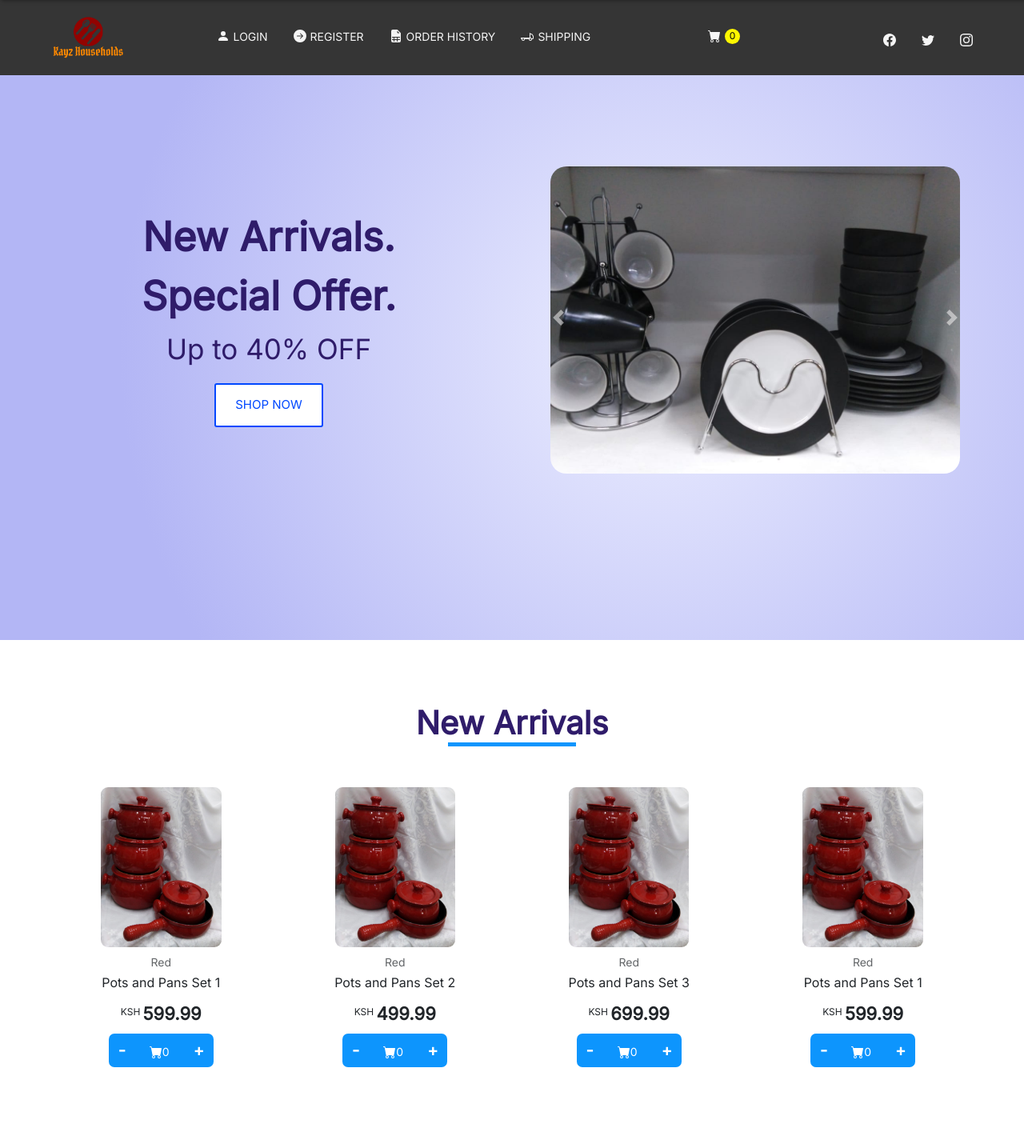
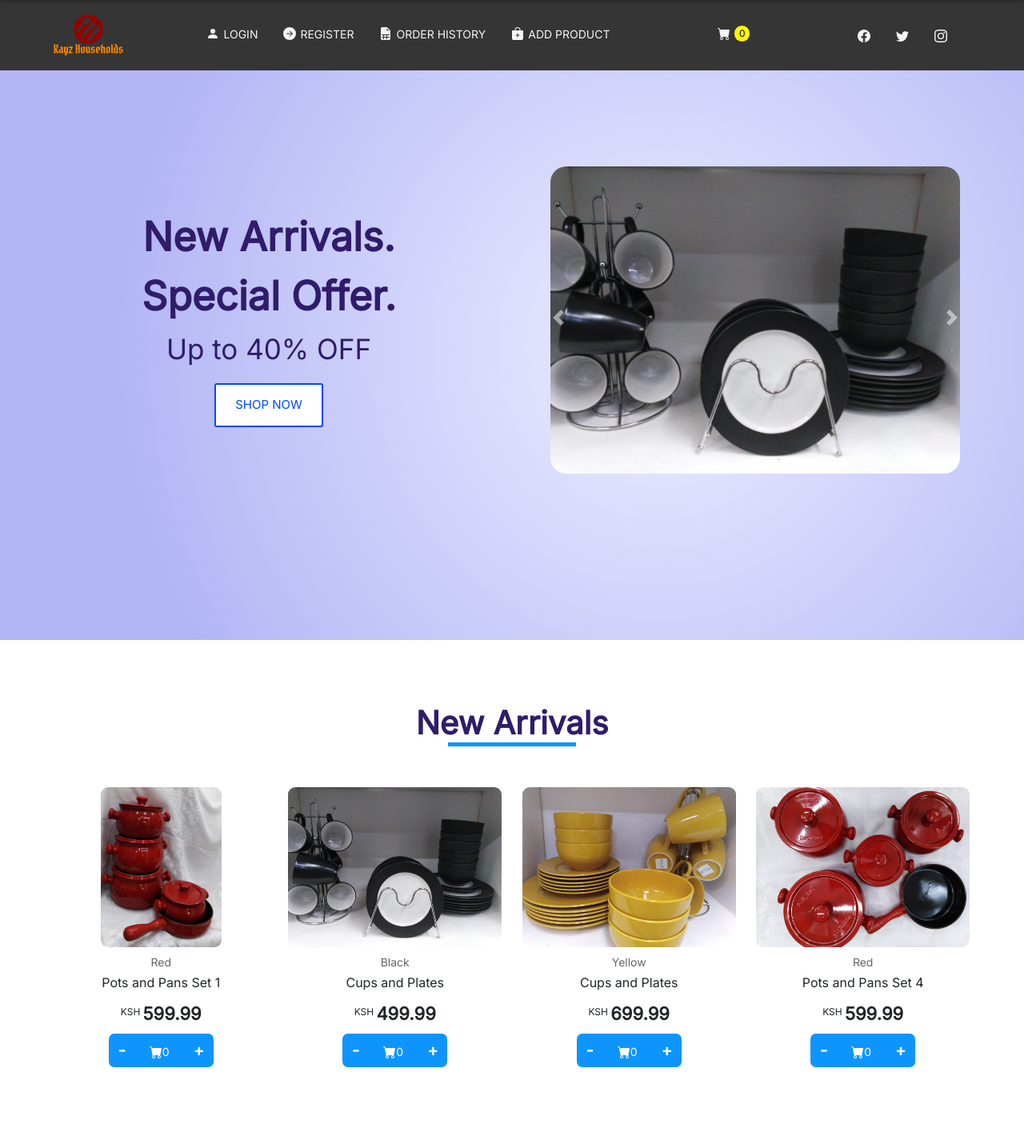
Before and after one commit to chaoocharles/kayz-households, a React (Create React App) app: page / in a window 1280 px wide. Shown: the top 1425 px of the page at 80% size. Built offline with nearby package versions, Linux system fonts and the light colour scheme.

Commit message:
navbar anime

```diff
--- a/package.json
+++ b/package.json
@@ -13,6 +13,7 @@
     "mdbreact": "^5.0.1",
     "react": "^17.0.1",
     "react-dom": "^17.0.1",
+    "react-file-base64": "^1.0.3",
     "react-redux": "^7.2.2",
     "react-router-dom": "^5.2.0",
     "react-scripts": "4.0.3",
--- a/src/App.js
+++ b/src/App.js
@@ -10,6 +10,7 @@ import { ToastContainer } from "react-toastify";
 import "react-toastify/dist/ReactToastify.css";
 import Login from "./components/auth/Login";
 import Register from "./components/auth/Register";
+import AddProduct from "./components/products/AddProduct";
 
 function App() {
   return (
@@ -18,6 +19,7 @@ function App() {
         <ToastContainer />
         <NavBar />
         <Switch>
+          <Route path="/addproduct" component={AddProduct} />
           <Route path="/login" component={Login} />
           <Route path="/register" component={Register} />
           <Route path="/cart" component={CartContainer} />
--- a/src/components/layout/navBar/NavBar.css
+++ b/src/components/layout/navBar/NavBar.css
@@ -2,7 +2,7 @@ nav {
   /* background: rgb(185, 1, 1); */
   background: rgb(53, 53, 53);
   width: 100vw;
-  padding: 1.2rem 4rem;
+  padding: 1rem 4rem;
   display: flex !important;
   align-items: center;
   justify-content: space-between;
@@ -11,17 +11,43 @@ nav {
   z-index: 98;
 }
 .nav-links a,
-.cart a {
+.cart a,
+.social-links a {
   text-decoration: none;
   margin-right: 2rem;
   color: rgb(245, 245, 245);
   font-size: 14px;
   display: inline-block;
   text-transform: uppercase;
+  position: relative;
+  padding-bottom: 4px;
 }
 .nav-links a:hover,
-.cart a:hover {
+.cart a:hover,
+.social-links a:hover {
   color: rgb(220, 220, 220);
+  text-decoration: none;
+}
+
+.nav-links a:before,
+.cart a::before, .social-links a::before {
+  content: "";
+  background-color: white;
+  width: 100%;
+  height: 4px;
+  position: absolute;
+  left: 0;
+  bottom: 0;
+  transition: transform 0.25s cubic-bezier(0, 0.5, 0.5, 1),
+    -webkit-transform 0.25s cubic-bezier(0, 0.5, 0.5, 1),
+    -o-transform 0.25s cubic-bezier(0, 0.5, 0.5, 1);
+  transform: scaleX(0);
+  transform-origin: 100% 0;
+}
+.nav-links a:hover:before,
+.cart a:hover::before, .social-links a:hover::before {
+  transform: scaleX(1);
+  transform-origin: 0 100%;
 }
 .center-items-v {
   display: flex;
@@ -30,15 +56,6 @@ nav {
 .nav-links svg,
 .cart svg {
   margin-right: 5px;
-}
-.social-links a {
-  color: rgb(245, 245, 245);
-  text-decoration: none;
-  font-size: 13px;
-  margin-left: 2rem;
-}
-.social-links a:hover {
-  color: rgb(220, 220, 220);
 }
 .cart-quantity {
   font-size: 12px;
@@ -53,7 +70,7 @@ nav {
   border: none;
   outline: none;
 }
-.logo img{
+.logo img {
   height: 3.5rem;
   width: auto;
 }
@@ -71,7 +88,7 @@ nav {
   }
 }
 @media (max-width: 480px) {
-  .logo img{
+  .logo img {
     height: 2.5rem;
   }
 }
--- a/src/components/layout/navBar/NavLinks.jsx
+++ b/src/components/layout/navBar/NavLinks.jsx
@@ -50,21 +50,24 @@ const NavLinks = () => {
           <span>Order History</span>
         </span>
       </a>
-      <a href="#">
+      <Link to="/addproduct">
         <span className="center-items-v">
           <svg
             xmlns="http://www.w3.org/2000/svg"
             width="16"
             height="16"
             fill="currentColor"
-            className="bi bi-truck-flatbed"
+            className="bi bi-bag-plus-fill"
             viewBox="0 0 16 16"
           >
-            <path d="M11.5 4a.5.5 0 0 1 .5.5V5h1.02a1.5 1.5 0 0 1 1.17.563l1.481 1.85a1.5 1.5 0 0 1 .329.938V10.5a1.5 1.5 0 0 1-1.5 1.5H14a2 2 0 1 1-4 0H5a2 2 0 1 1-4 0 1 1 0 0 1-1-1v-1h11V4.5a.5.5 0 0 1 .5-.5zM3 11a1 1 0 1 0 0 2 1 1 0 0 0 0-2zm9 0a1 1 0 1 0 0 2 1 1 0 0 0 0-2zm1.732 0h.768a.5.5 0 0 0 .5-.5V8.35a.5.5 0 0 0-.11-.312l-1.48-1.85A.5.5 0 0 0 13.02 6H12v4a2 2 0 0 1 1.732 1z" />
+            <path
+              fill-rule="evenodd"
+              d="M10.5 3.5a2.5 2.5 0 0 0-5 0V4h5v-.5zm1 0V4H15v10a2 2 0 0 1-2 2H3a2 2 0 0 1-2-2V4h3.5v-.5a3.5 3.5 0 1 1 7 0zM8.5 8a.5.5 0 0 0-1 0v1.5H6a.5.5 0 0 0 0 1h1.5V12a.5.5 0 0 0 1 0v-1.5H10a.5.5 0 0 0 0-1H8.5V8z"
+            />
           </svg>
-          <span>Shipping</span>
+          <span>Add Product</span>
         </span>
-      </a>
+      </Link>
     </>
   );
 };
--- /dev/null
+++ b/src/components/products/AddProduct.jsx
@@ -0,0 +1,76 @@
+import React from "react";
+import { Formik, Form } from "formik";
+import * as Yup from "yup";
+import MyTextInput from "../common/MyTextInput";
+import FileBase64 from "react-file-base64";
+
+const AddProduct = () => {
+  return (
+    <div className="auth-container">
+      <h2>Add a New Product</h2>
+      <Formik
+        initialValues={{
+          productTitle: "",
+          productSummary: "",
+          productPrice: "",
+
+        }}
+        validationSchema={Yup.object({
+          productTitle: Yup.string()
+            .max(15, "Must be 30 characters or less")
+            .required("Required"),
+          productSummary: Yup.string()
+            .max(15, "Must be 30 characters or less")
+            .required("Required"),
+          productPrice: Yup.string()
+            .max(15, "Must be 7 characters or less")
+            .required("Required"),
+        })}
+        onSubmit={(values, { setSubmitting }) => {
+          setTimeout(() => {
+            alert(JSON.stringify(values, null, 2));
+            setSubmitting(false);
+          }, 400);
+        }}
+      >
+        <Form>
+          <MyTextInput
+            label="Product Title"
+            name="productTitle"
+            type="text"
+            placeholder="Pots set"
+          />
+          <MyTextInput
+            label="Product summary"
+            name="productSummary"
+            type="text"
+            placeholder="Red"
+          />
+          <MyTextInput
+            label="Product Price"
+            name="productPrice"
+            type="text"
+            placeholder="99"
+          />
+          <MyTextInput
+            label="Product Image"
+            name="productImage"
+            type="file"
+            placeholder="99"
+          />
+          {/* <input
+            id="file"
+            name="file"
+            type="file"
+            onChange={(event) => {
+              setFieldValue("file", event.currentTarget.files[0]);
+            }}
+          /> */}
+          <button type="submit">Submit</button>
+        </Form>
+      </Formik>
+    </div>
+  );
+};
+
+export default AddProduct;
--- a/src/components/products/ProductItems.js
+++ b/src/components/products/ProductItems.js
@@ -1,4 +1,7 @@
+import pot3 from "../../assets/images/products/pot-and-pans-set-3.jpg";
 import pot from "../../assets/images/products/pot-and-pans-set-0.jpg";
+import cups from "../../assets/images/products/cups-2.jpg";
+import cups4 from "../../assets/images/products/cups-4.jpg";
 
 const ProductItems = [
   {
@@ -11,27 +14,27 @@ const ProductItems = [
   },
   {
     id: 2,
-    title: "Pots and Pans Set 2",
-    desc: "Red",
+    title: "Cups and Plates",
+    desc: "Black",
     price: 499.99,
-    image: pot,
+    image: cups,
     cartQuantity: 0,
   },
   {
     id: 3,
-    title: "Pots and Pans Set 3",
-    desc: "Red",
+    title: "Cups and Plates",
+    desc: "Yellow",
     price: 699.99,
-    image: pot,
+    image: cups4,
     cartQuantity: 0,
   },
   {
     id: 4,
-    title: "Pots and Pans Set 1",
+    title: "Pots and Pans Set 4",
     desc: "Red",
     desc: "Red",
     price: 599.99,
-    image: pot,
+    image: pot3,
     cartQuantity: 0,
   },
 ];
```
Also changed, not shown: 1 other file (tests, documents, lock files or other folders).
